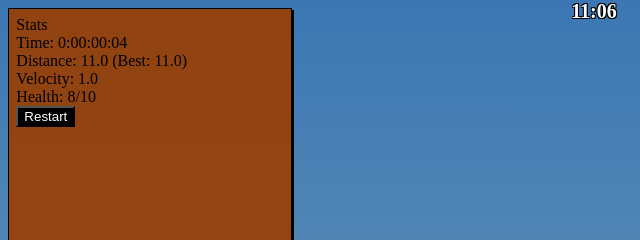
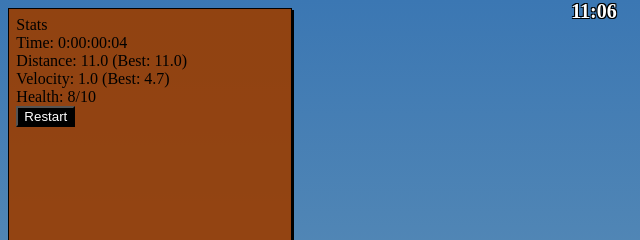
Before and after one commit to grabz-dev/Idle, a website with bundled scripts: page index.html in a window 1280 px wide. Shown: the top 240 px of the page, 0-640 px from the left. Built offline with nearby package versions, Linux system fonts and the light colour scheme.

Commit message:
Added best velocity stat

```diff
--- a/index.html
+++ b/index.html
@@ -27,7 +27,7 @@
           <div class="child" id="stats">
             Time: <span data-id="time">0:00</span><br>
             Distance: <span data-id="distance">0</span> (Best: <span data-id="distanceBest"></span>)<br>
-            Velocity: <span data-id="velocity"></span><br>
+            Velocity: <span data-id="velocity">0</span> (Best: <span data-id="velocityBest"></span>)<br>
             Health: <span data-id="curHealth">0</span>/<span data-id="maxHealth">0</span><br>
             <button data-id="restart">Restart</button>
           </div>
--- a/src/Game/Controller/CBattle.js
+++ b/src/Game/Controller/CBattle.js
@@ -109,6 +109,9 @@ export default class CBattle extends Controller {
 
             if(this.save.battle.distance > this.save.battle.distanceBest) {
                 this.save.battle.distanceBest = this.save.battle.distance;
+            }
+            if(this.save.battle.velocity > this.save.battle.velocityBest) {
+                this.save.battle.velocityBest = this.save.battle.velocity;
             }
 
             let newPosInt = Math.floor(this.save.battle.distance);
--- a/src/Game/EntryPoint/EntryPointModel.js
+++ b/src/Game/EntryPoint/EntryPointModel.js
@@ -14,7 +14,8 @@ export default class EntryPointModel {
                 enemies: /** @type {MEnemy[]} */([]),
                 distance: 0, //in meters
                 distanceBest: 0,
-                velocity: 0
+                velocity: 0,
+                velocityBest: 0,
             },
             items: {
                 backpack: /** @type {MItem[]} */([]),
--- a/src/Game/View/VBattle.js
+++ b/src/Game/View/VBattle.js
@@ -34,6 +34,7 @@ export default class VBattle extends View {
         updateStatElem(this.elems.stats, '[data-id=distance]', prettifyDistance(this.save.battle.distance));
         updateStatElem(this.elems.stats, '[data-id=distanceBest]', prettifyDistance(this.save.battle.distanceBest));
         updateStatElem(this.elems.stats, '[data-id=velocity]', prettifyDistance(this.save.battle.velocity));
+        updateStatElem(this.elems.stats, '[data-id=velocityBest]', prettifyDistance(this.save.battle.velocityBest));
 
         const distance = this.save.battle.distance;
         for(let enemy of this.save.battle.enemies) {
```
